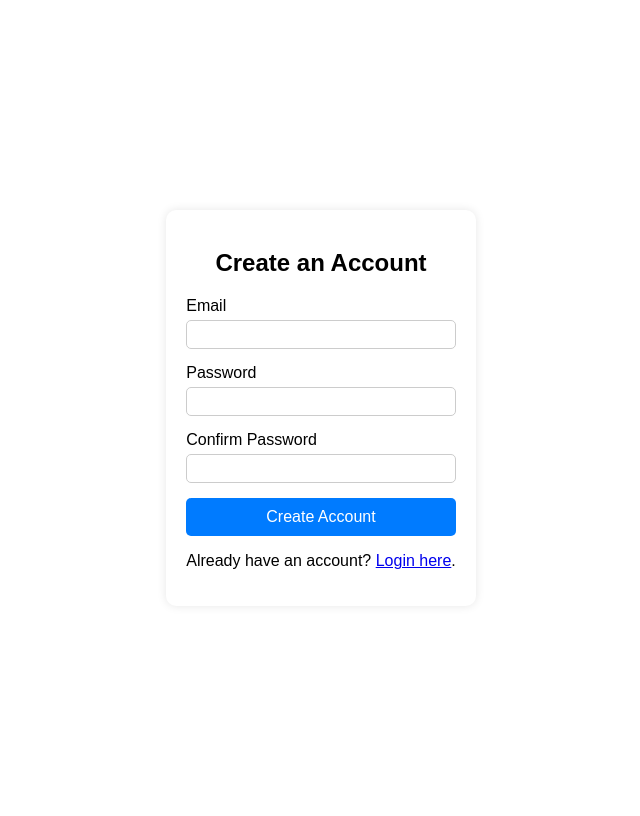
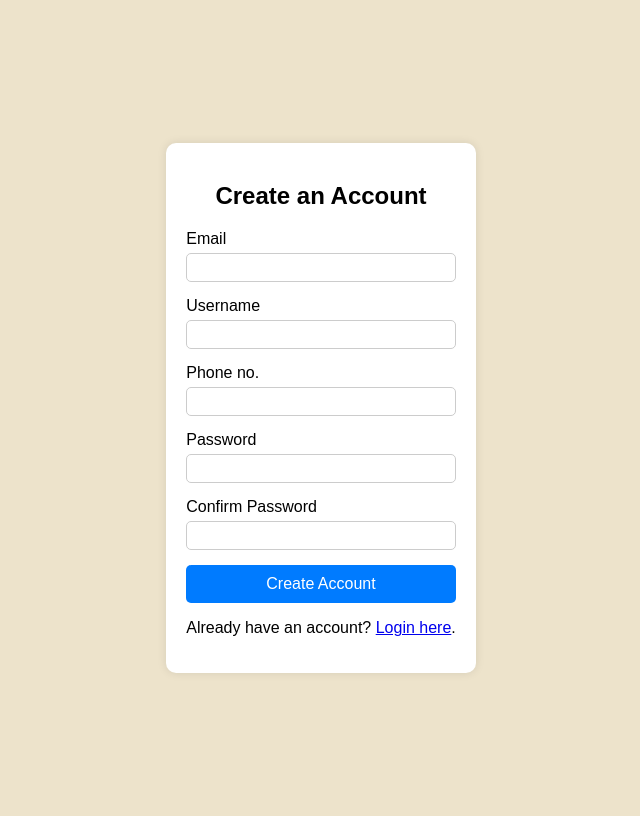
Before and after one commit to Shivanesh12/Admission-form, a Flask app: page /create_account in a window 1280 px wide. Shown: the whole page, without its empty margins (319-959 px from the left). Run offline with Flask 3, Linux system fonts and the light colour scheme.

Commit message:
another commit

```diff
--- a/admission_portal/app.py
+++ b/admission_portal/app.py
@@ -1,21 +1,34 @@
+
 from flask import Flask, render_template, request, redirect, url_for, flash
+from werkzeug.security import generate_password_hash
 import os
 import pandas as pd
+
 
 app = Flask(__name__)
 app.secret_key = 'your_secret_key'
 
 UPLOAD_FOLDER = 'uploads'
 os.makedirs(UPLOAD_FOLDER, exist_ok=True)
-EXCEL_FILE = 'admission_data.xlsx'
+os.makedirs('data', exist_ok=True)
 
-if not os.path.exists(EXCEL_FILE):
+# Excel file paths
+USER_EXCEL_FILE = 'data/user_data.xlsx'
+ADMISSION_EXCEL_FILE = 'data/admission_data.xlsx'
+
+# Initialize the user Excel file if it doesn't exist
+if not os.path.exists(USER_EXCEL_FILE):
+    df = pd.DataFrame(columns=['Email', 'Username', 'Phone', 'Password'])
+    df.to_excel(USER_EXCEL_FILE, index=False)
+
+# Initialize the admission Excel file if it doesn't exist
+if not os.path.exists(ADMISSION_EXCEL_FILE):
     df = pd.DataFrame(columns=[
         'Name', 'Contact Number', 'Father\'s Name', 'Mother\'s Name', 'Address',
         'ID Proof', 'Marksheet', 'Fees Paid', 'Payment Date', 'Total Amount',
         'Balance Amount', 'Due Date', 'Parent\'s Contact Number'
     ])
-    df.to_excel(EXCEL_FILE, index=False)
+    df.to_excel(ADMISSION_EXCEL_FILE, index=False)
 
 @app.route('/')
 def index():
@@ -25,25 +38,55 @@ def index():
 def create_account():
     if request.method == 'POST':
         email = request.form['email']
+        username = request.form['username']
+        phone = request.form['phone']
         password = request.form['password']
-        confirm_password = request.form['confirm-password']
+        confirmpassword = request.form['confirmpassword']
 
-        if password != confirm_password:
-            flash('Passwords do not match', 'danger')
+        if password != confirmpassword:
+            flash('Passwords do not match!', 'danger')
             return redirect(url_for('create_account'))
+
+        # Load the current user data
+        if os.path.exists(USER_EXCEL_FILE):
+            df = pd.read_excel(USER_EXCEL_FILE)
+        else:
+            df = pd.DataFrame(columns=['Email', 'Username', 'Phone',  'Password'])
+
+        # Check if username already exists
+        if not df[df['Username'] == username].empty:
+            flash('Username already exists!', 'danger')
+            return redirect(url_for('create_account'))
+
+        # Hash the password
+        hashed_password = generate_password_hash(password, method='sha256')
+
+        # Append new user data
+        new_user = pd.DataFrame({'Email': [email], 'Username': [username], 'Phone': [phone], 'Password':[hashed_password]})
+
+        df = pd.concat([df, new_user], ignore_index=True)
+        df.to_excel(USER_EXCEL_FILE, index=False)
 
         flash('Account created successfully!', 'success')
         return redirect(url_for('login'))
 
     return render_template('create_account.html')
 
+
+
 @app.route('/login', methods=['GET', 'POST'])
 def login():
     if request.method == 'POST':
-        username = request.form.get('username')
-        password = request.form.get('password')
+        username = request.form['username']
+        password = request.form['password']
 
-        if username == 'admin' and password == 'password':  # Replace with your logic
+        # Load the user data
+        df = pd.read_excel(USER_EXCEL_FILE)
+
+        # Check for matching credentials
+        user = df[(df['Username'] == username) & (df['Password'] == password)]
+
+        if not user.empty:
             flash('Login successful!', 'success')
             return redirect(url_for('submit_admission'))
         else:
@@ -54,48 +97,50 @@ def login():
 
 @app.route('/submit_admission', methods=['GET', 'POST'])
 def submit_admission():
-    name = request.form['name']
-    contact = request.form['contact']
-    fathers_name = request.form['fathers_name']
-    mothers_name = request.form['mothers_name']
-    address = request.form['address']
-    fees_paid = request.form['fees_paid']
-    payment_date = request.form['payment_date']
-    total_amount = request.form['total_amount']
-    balance_amount = request.form['balance_amount']
-    due_date = request.form['due_date']
-    parent_contact = request.form['parent_contact']
+    if request.method == 'POST':
+        name = request.form['name']
+        contact = request.form['contact']
+        fathers_name = request.form['fathers_name']
+        mothers_name = request.form['mothers_name']
+        address = request.form['address']
+        fees_paid = request.form['fees_paid']
+        payment_date = request.form['payment_date']
+        total_amount = request.form['total_amount']
+        balance_amount = request.form['balance_amount']
+        due_date = request.form['due_date']
+        parent_contact = request.form['parent_contact']
 
-    id_proof = request.files['id_proof']
-    marksheet = request.files['marksheet']
+        id_proof = request.files['id_proof']
+        marksheet = request.files['marksheet']
 
-    id_proof_filename = os.path.join(UPLOAD_FOLDER, id_proof.filename)
-    marksheet_filename = os.path.join(UPLOAD_FOLDER, marksheet.filename)
-    id_proof.save(id_proof_filename)
-    marksheet.save(marksheet_filename)
+        id_proof_filename = os.path.join(UPLOAD_FOLDER, id_proof.filename)
+        marksheet_filename = os.path.join(UPLOAD_FOLDER, marksheet.filename)
+        id_proof.save(id_proof_filename)
+        marksheet.save(marksheet_filename)
 
-    df = pd.read_excel(EXCEL_FILE)
+        df = pd.read_excel(ADMISSION_EXCEL_FILE)
+        new_row = {
+            'Name': name,
+            'Contact Number': contact,
+            'Father\'s Name': fathers_name,
+            'Mother\'s Name': mothers_name,
+            'Address': address,
+            'ID Proof': id_proof_filename,
+            'Marksheet': marksheet_filename,
+            'Fees Paid': fees_paid,
+            'Payment Date': payment_date,
+            'Total Amount': total_amount,
+            'Balance Amount': balance_amount,
+            'Due Date': due_date,
+            'Parent\'s Contact Number': parent_contact
+        }
+        df = df.append(new_row, ignore_index=True)
+        df.to_excel(ADMISSION_EXCEL_FILE, index=False)
 
-    new_row = {
-        'Name': name,
-        'Contact Number': contact,
-        'Father\'s Name': fathers_name,
-        'Mother\'s Name': mothers_name,
-        'Address': address,
-        'ID Proof': id_proof_filename,
-        'Marksheet': marksheet_filename,
-        'Fees Paid': fees_paid,
-        'Payment Date': payment_date,
-        'Total Amount': total_amount,
-        'Balance Amount': balance_amount,
-        'Due Date': due_date,
-        'Parent\'s Contact Number': parent_contact
-    }
-    df = df.append(new_row, ignore_index=True)
-    df.to_excel(EXCEL_FILE, index=False)
+        flash('Admission form submitted successfully!', 'success')
+        return redirect(url_for('index'))
 
-    flash('Admission form submitted successfully!', 'success')
-    return redirect(url_for('index'))
+    return render_template('submit_admission.html')
 
 if __name__ == '__main__':
     app.run(debug=True)
--- a/admission_portal/templates/create_account.html
+++ b/admission_portal/templates/create_account.html
@@ -2,13 +2,12 @@
 <html lang="en">
 <head>
     <meta charset="UTF-8">
-    <link rel="icon" href="{{ url_for('static', filename='favicon.ico') }}" type="image/x-icon">
     <meta name="viewport" content="width=device-width, initial-scale=1.0">
     <title>Account Creation</title>
     <style>
         body {
             font-family: Arial, sans-serif;
-            background-color: #ffffff;
+            background-color: #ebe0c5e4;
             display: flex;
             justify-content: center;
             align-items: center;
@@ -63,13 +62,21 @@
                 <input type="email" id="email" name="email" required>
             </div>
             <div class="form-group">
+                <label for="username">Username</label>
+                <input type="username" id="username" name="username" required>
+            </div>
+            <div class="form-group">
+                <label for="phone">Phone no.</label>
+                <input type="phone" id="phone" name="phone" required>
+            </div>
+
+            <div class="form-group">
                 <label for="password">Password</label>
                 <input type="password" id="password" name="password" required>
             </div>
-
             <div class="form-group">
-                <label for="confirm-password">Confirm Password</label>
-                <input type="password" id="confirm-password" name="confirm-password" required>
+                <label for="confirmpassword">Confirm Password</label>
+                <input type="confirmpassword" id="confirmpassword" name="confirm-password" required>
             </div>
             <div class="form-group">
                 <button type="submit">Create Account</button>
--- a/admission_portal/templates/login.html
+++ b/admission_portal/templates/login.html
@@ -2,7 +2,6 @@
 <html lang="en">
 <head>
     <meta charset="UTF-8">
-    <link rel="icon" href="{{ url_for('static', filename='favicon.ico') }}" type="image/x-icon">
     <meta name="viewport" content="width=device-width, initial-scale=1.0">
     <title>Login Page</title>
     <style>
```
Also changed, not shown: admission_portal/data/users.json (deleted), 3 other files.
